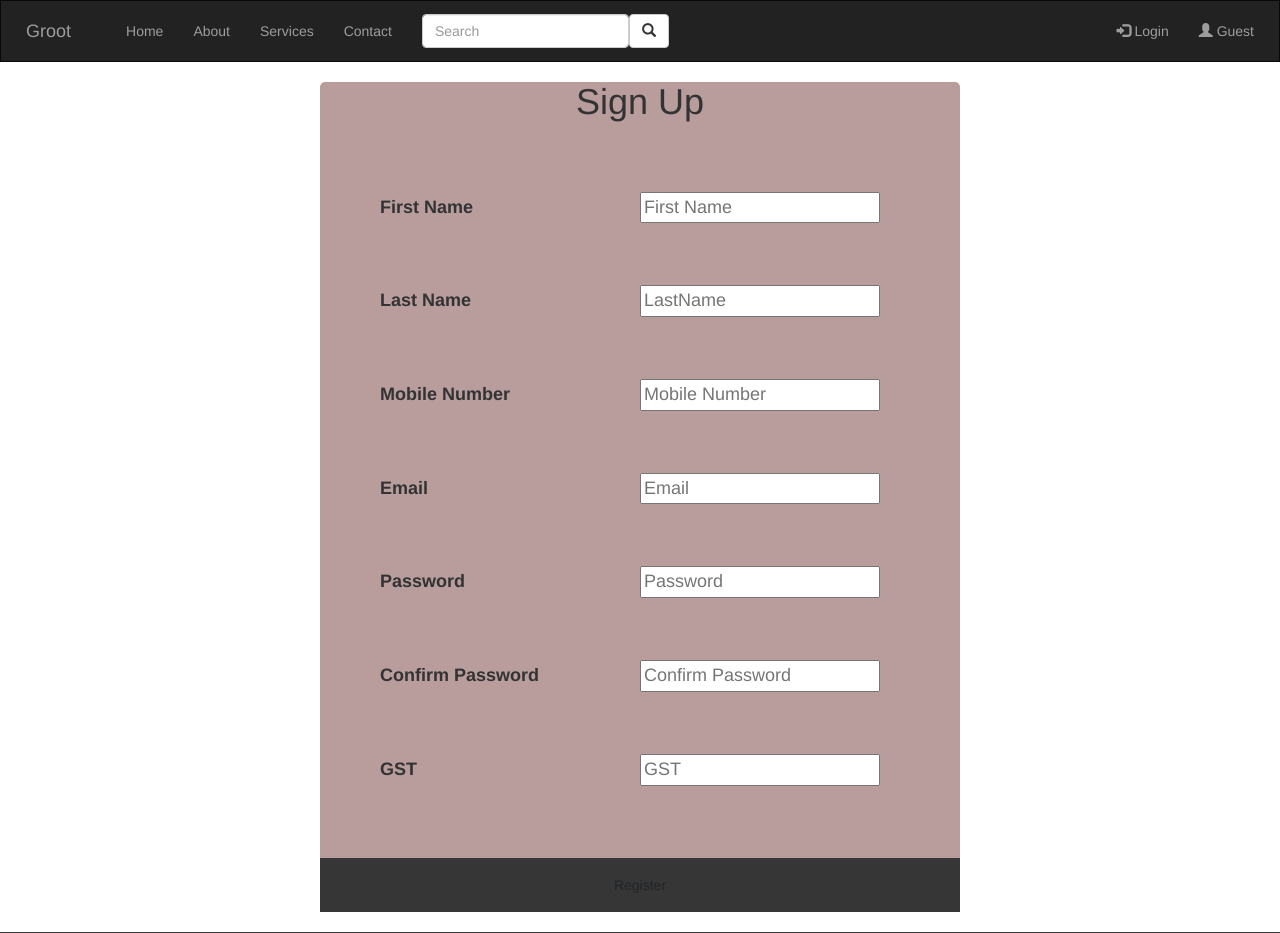
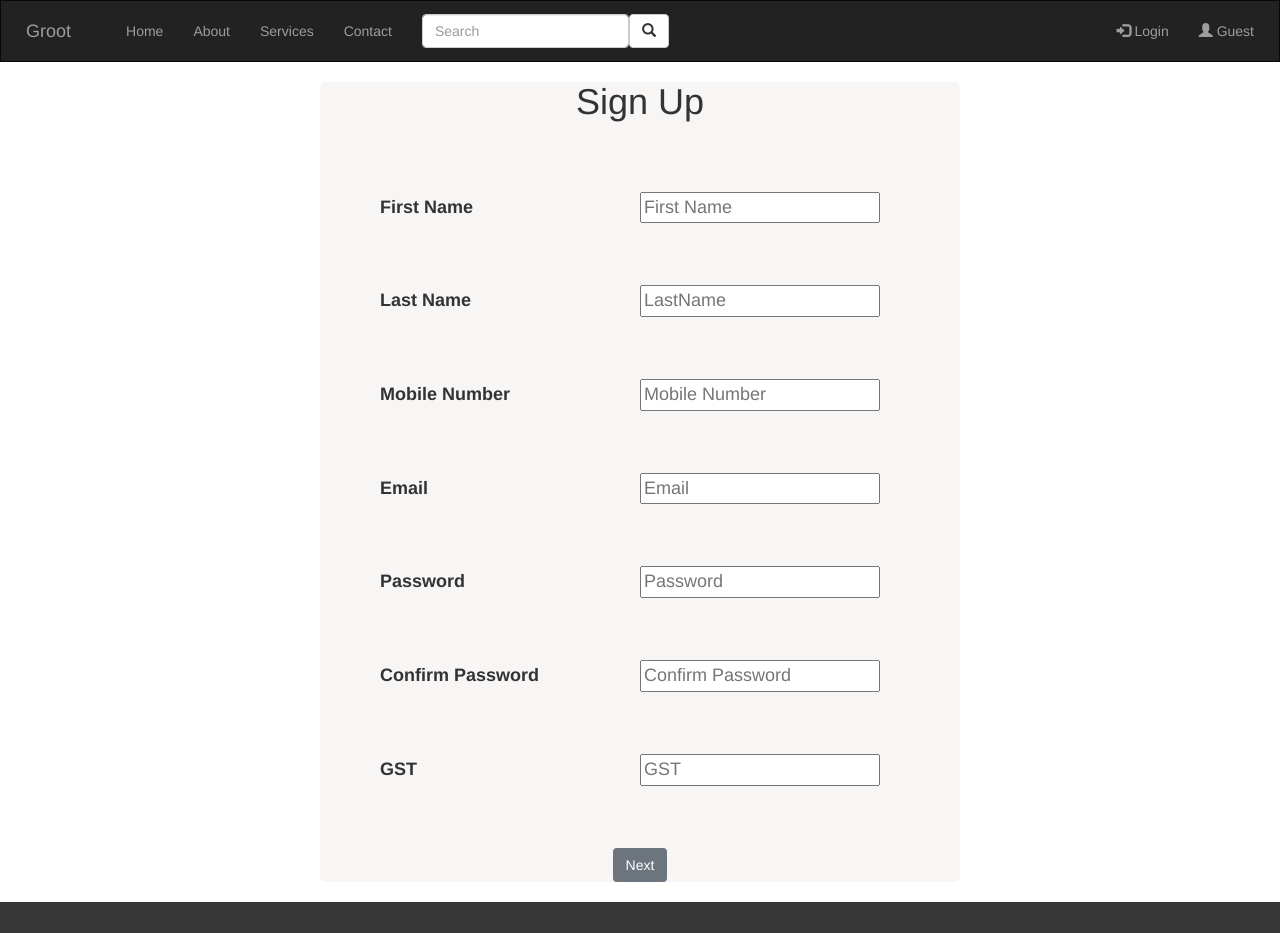
Before and after one commit to kadampratikengg/2, a React (Create React App) app in the folder Client/: page /Signupform in a window 1280 px wide. Shown: the top 933 px of the page. Built offline with nearby package versions, Linux system fonts and the light colour scheme.

Commit message:
card bg colour change

```diff
--- a/Client/src/Components/Card.js
+++ b/Client/src/Components/Card.js
@@ -7,7 +7,7 @@ function Card() {
     <div className="row">
       <div className="">
         <div className="card border border-danger">
-          <div className="card-body bg-success text-dark bg-opacity-25" style={{height: "350px"}}>
+          <div className="card-body bg-info text-dark bg-opacity-25" style={{height: "350px"}}>
           <button type="button" className="open me-5">Customer Login</button>
           <button type="button" className="open me-5">Authorize User</button>
             <form className="px-4 py-3">
--- a/Client/src/Components/Card1.js
+++ b/Client/src/Components/Card1.js
@@ -4,7 +4,7 @@ function Card() {
     <div className="row">
       <div className="" >
         <div className="card border border-danger">
-          <div className="card-body  bg-success text-dark bg-opacity-25 " style={{height: "350px"}}>
+          <div className="card-body  bg-info text-dark bg-opacity-25 " style={{height: "350px"}}>
             <h3 className="card-title my-title text-center">Guest User</h3>
             <div className="mb-3 px-4 py-3">
               <label htmlFor="exampleDropdownFormEmail12" className="form-label">Mobile Number :</label>
--- a/Client/src/Components/Signupform.js
+++ b/Client/src/Components/Signupform.js
@@ -35,8 +35,8 @@ const Signupform =() => {
                     <input className="form__input" type="text" id="GST" placeholder="GST" />
                 </div>
             </div>
-            <div class="footer">
-                <button type="submit" class="btn">Register</button>
+            <div >
+                <button type="submit" class="btn btn-secondary">Next</button>
             </div>
         </div>
 )}
--- a/Client/src/style.css
+++ b/Client/src/style.css
@@ -1,5 +1,5 @@
 .form{
-    background-color: rgba(105, 45, 45, 0.466);
+    background-color: rgba(105, 45, 45, 0.048);
     border-radius: 5px;
     width: 50%;
     margin: 20px auto;
```
